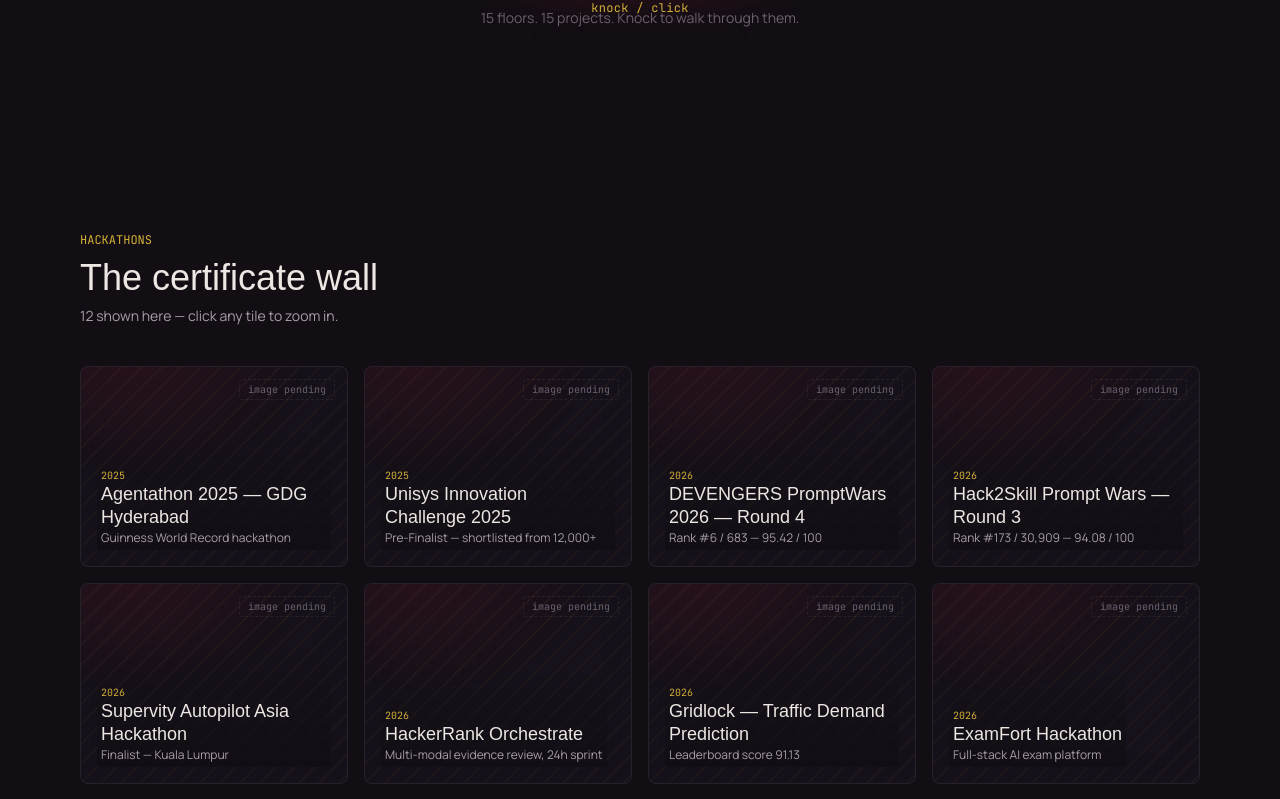
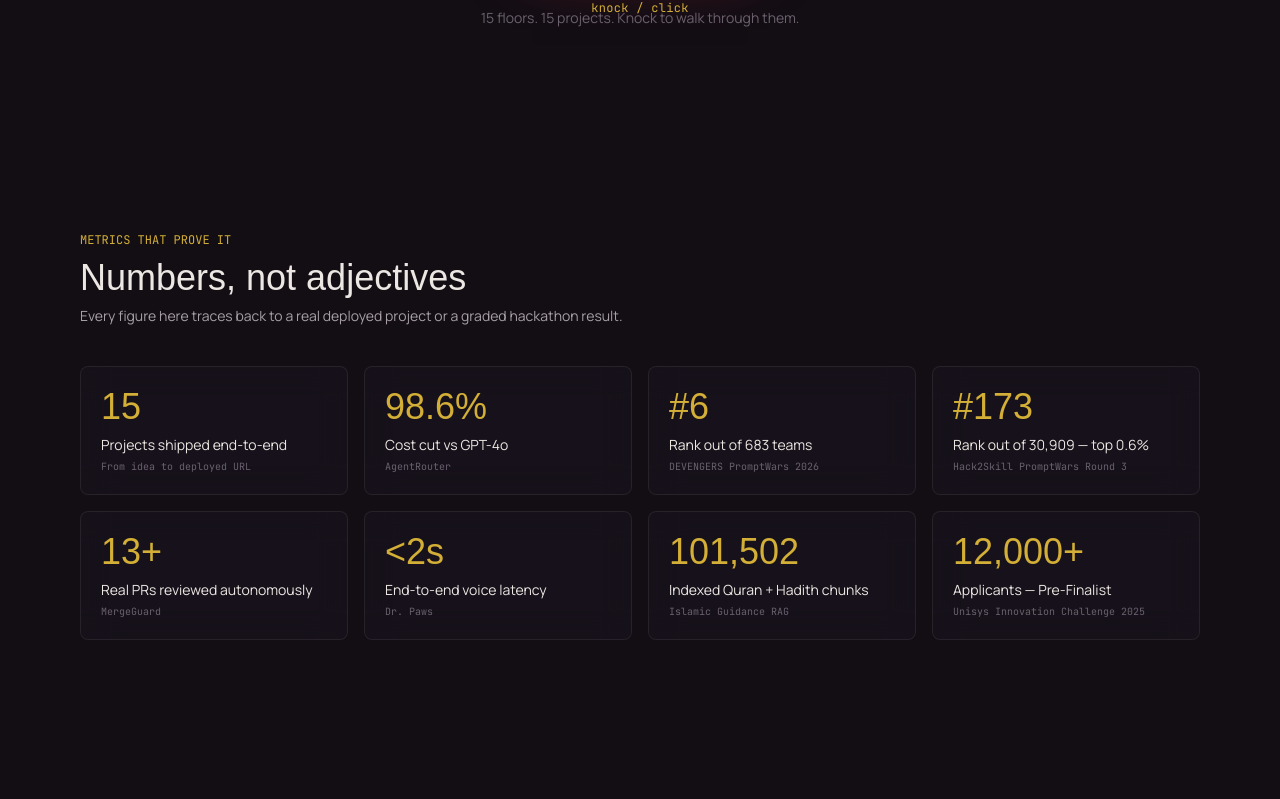
Before and after one commit to shaikasadahmed2k23/portfolio, a Next.js app: page / in a window 1280 px wide. Shown: the part 1310-2109 px from the top of the page. Built offline with nearby package versions, Linux system fonts and the light colour scheme; a web font is replaced by a local one.

Commit message:
Add Metrics That Prove It section — animated count-up stat cards from real project/hackathon results

```diff
--- a/app/page.tsx
+++ b/app/page.tsx
@@ -1,5 +1,6 @@
 import TerminalBoot from "@/components/TerminalBoot";
 import ProjectsDoor from "@/components/ProjectsDoor";
+import MetricsSection from "@/components/MetricsSection";
 import HackathonWall from "@/components/HackathonWall";
 import AskAsadBike from "@/components/AskAsadBike";
 
@@ -22,6 +23,8 @@ export default function Home() {
 
       <ProjectsDoor />
 
+      <MetricsSection />
+
       <HackathonWall />
 
       <AskAsadBike />
--- /dev/null
+++ b/components/MetricsSection.tsx
@@ -0,0 +1,71 @@
+"use client";
+
+import { useEffect, useRef, useState } from "react";
+import { motion, useInView, animate } from "framer-motion";
+import { METRICS, type Metric } from "@/lib/metrics";
+
+function CountCard({ metric, index }: { metric: Metric; index: number }) {
+  const ref = useRef<HTMLDivElement>(null);
+  const inView = useInView(ref, { once: true, margin: "-60px" });
+  const [display, setDisplay] = useState(0);
+
+  useEffect(() => {
+    if (!inView) return;
+    const controls = animate(0, metric.value, {
+      duration: 1.4,
+      delay: index * 0.06,
+      ease: [0.16, 1, 0.3, 1],
+      onUpdate: (v) => setDisplay(v),
+    });
+    return () => controls.stop();
+  }, [inView, metric.value, index]);
+
+  const formatted =
+    metric.decimals !== undefined
+      ? display.toFixed(metric.decimals)
+      : Math.round(display).toLocaleString("en-US");
+
+  return (
+    <motion.div
+      ref={ref}
+      initial={{ opacity: 0, y: 16 }}
+      animate={inView ? { opacity: 1, y: 0 } : {}}
+      transition={{ duration: 0.4, delay: index * 0.06 }}
+      className="glass rounded-lg p-5"
+    >
+      <div className="font-[family-name:var(--font-display)] text-3xl text-brass sm:text-4xl">
+        {metric.prefix}
+        {formatted}
+        {metric.suffix}
+      </div>
+      <div className="mt-2 text-sm text-ink">{metric.label}</div>
+      <div className="mt-1 font-[family-name:var(--font-data)] text-[10px] text-ink-faint">
+        {metric.sub}
+      </div>
+    </motion.div>
+  );
+}
+
+export default function MetricsSection() {
+  return (
+    <section className="relative px-6 py-24 sm:px-12 md:px-20">
+      <div className="mx-auto max-w-6xl">
+        <span className="font-[family-name:var(--font-data)] text-xs text-brass">
+          METRICS THAT PROVE IT
+        </span>
+        <h2 className="mt-2 font-[family-name:var(--font-display)] text-3xl text-ink sm:text-4xl">
+          Numbers, not adjectives
+        </h2>
+        <p className="mt-2 max-w-xl text-sm text-ink-dim">
+          Every figure here traces back to a real deployed project or a graded hackathon result.
+        </p>
+
+        <div className="mt-10 grid grid-cols-2 gap-4 sm:grid-cols-3 md:grid-cols-4">
+          {METRICS.map((m, i) => (
+            <CountCard key={m.label} metric={m} index={i} />
+          ))}
+        </div>
+      </div>
+    </section>
+  );
+}
--- /dev/null
+++ b/lib/metrics.ts
@@ -0,0 +1,19 @@
+export type Metric = {
+  value: number;
+  prefix?: string;
+  suffix?: string;
+  decimals?: number;
+  label: string;
+  sub: string;
+};
+
+export const METRICS: Metric[] = [
+  { value: 15, label: "Projects shipped end-to-end", sub: "From idea to deployed URL" },
+  { value: 98.6, suffix: "%", decimals: 1, label: "Cost cut vs GPT-4o", sub: "AgentRouter" },
+  { value: 6, prefix: "#", label: "Rank out of 683 teams", sub: "DEVENGERS PromptWars 2026" },
+  { value: 173, prefix: "#", label: "Rank out of 30,909 — top 0.6%", sub: "Hack2Skill PromptWars Round 3" },
+  { value: 13, suffix: "+", label: "Real PRs reviewed autonomously", sub: "MergeGuard" },
+  { value: 2, prefix: "<", suffix: "s", label: "End-to-end voice latency", sub: "Dr. Paws" },
+  { value: 101502, label: "Indexed Quran + Hadith chunks", sub: "Islamic Guidance RAG" },
+  { value: 12000, suffix: "+", label: "Applicants — Pre-Finalist", sub: "Unisys Innovation Challenge 2025" },
+];
```
